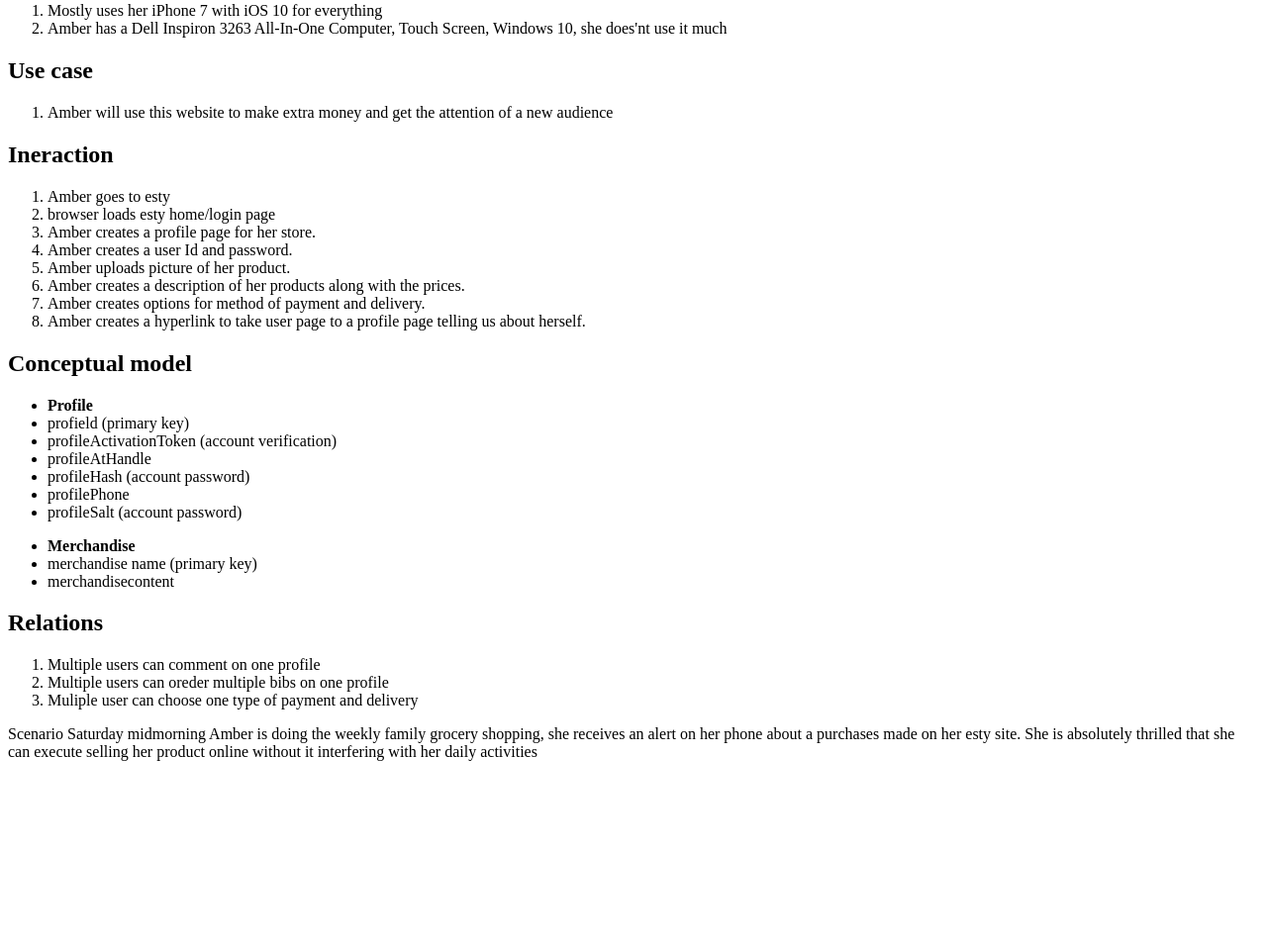
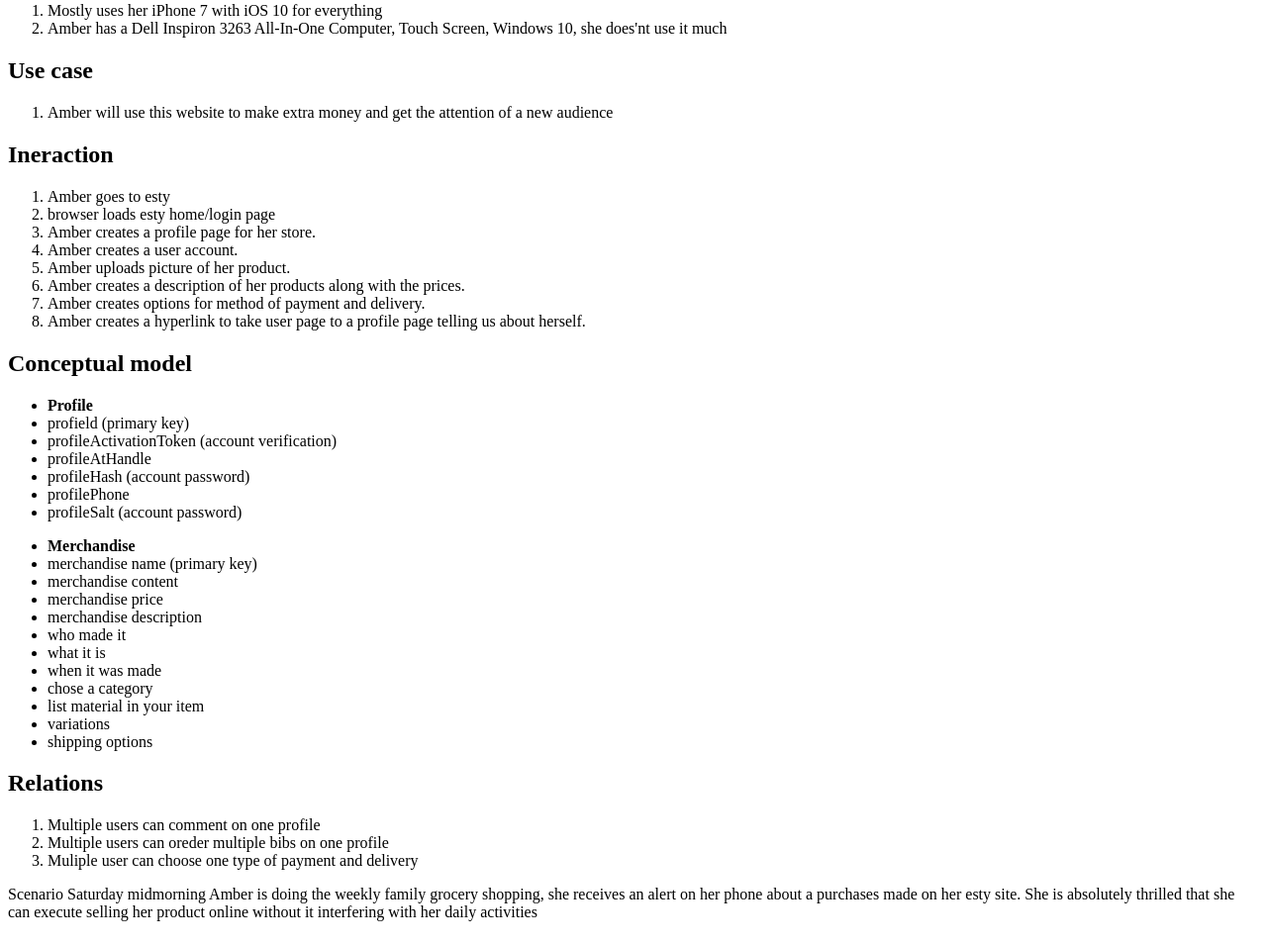
Before and after one commit to Mbojorquez2007/data-design-esty, a PHP site: page / in a window 1280 px wide. Shown: the part 691-1646 px from the top of the page at 99% size. Before the commit the page ends 1460 px from the top, so only its background shows below. Run offline with PHP 8.4, Linux system fonts and the light colour scheme.

Commit message:
added more on the conceptual model

```diff
--- a/index.php
+++ b/index.php
@@ -48,7 +48,7 @@
 			<li>Amber goes to esty</li>
 			<li>browser loads esty home/login page</li>
 			<li>Amber creates a profile page for her store.</li>
-			<li>Amber creates a user Id and password.</li>
+			<li>Amber creates a user account.</li>
 			<li>Amber uploads picture of her product.</li>
 			<li>Amber creates a description of her products along with the prices.</li>
 			<li>Amber creates options for method of payment and delivery.</li>
@@ -66,7 +66,16 @@
 		<ul>
 			<li><strong>Merchandise</strong></li>
 			<li>merchandise name (primary key)</li>
-			<li>merchandisecontent</li></ul>
+			<li>merchandise content</li>
+			<li>merchandise price</li>
+			<li>merchandise description </li>
+			<li>who made it</li>
+			<li>what it is</li>
+			<li>when it was made</li>
+			<li>chose a category</li>
+			<li>list material in your item</li>
+			<li>variations</li>
+			<li>shipping options</li></ul>
 		<h2>Relations</h2>
 		<ol>
 			<li>Multiple users can comment on one profile</li>
```
